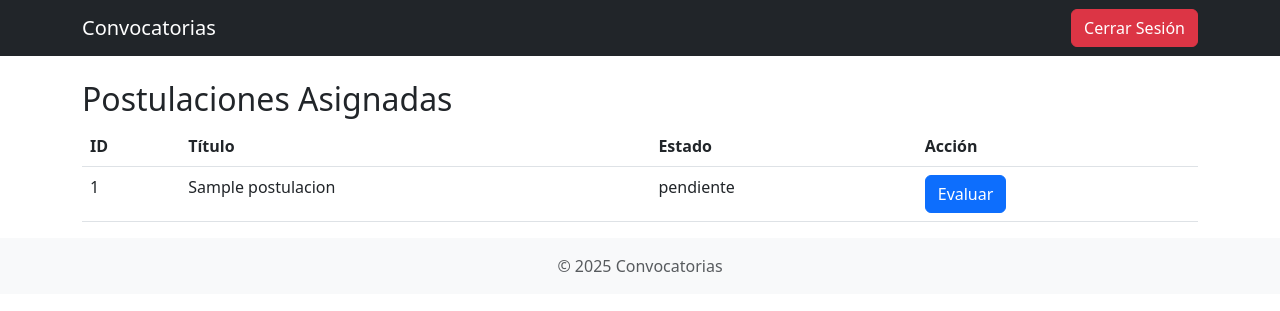
After one commit to mlopez8621/conv_cort_proyec, a Django app: page /convocatorias/postulaciones-asignadas/ in a window 1280 px wide. The commit adds this page. Shown: the top 311 px of the page. Run offline with Django 5.2, Linux system fonts and the light colour scheme; a user stored in the database is signed in; tables that the repository leaves empty hold one stand-in row (values such as "Sample post").

Commit message:
Formulario de evaluacion - Curador

```diff
--- a/conv_cort_proyec/urls.py
+++ b/conv_cort_proyec/urls.py
@@ -17,12 +17,13 @@ Including another URLconf
 from django.contrib import admin
 from django.urls import path, include
 from django.contrib.auth import views as auth_views
+from convocatorias.views import custom_login
 
 urlpatterns = [
     path('admin/', admin.site.urls),
     path('convocatorias/', include('convocatorias.urls')),  # ✅ Incluye las URLs de la app
 
     # 🔹 Rutas de autenticación (Login y Logout)
-    path('accounts/login/', auth_views.LoginView.as_view(template_name='convocatorias/login.html'), name='login'),
+    path('accounts/login/', custom_login, name='custom_login'),
     path('accounts/logout/', auth_views.LogoutView.as_view(), name='logout'),
 ]
--- a/convocatorias/models.py
+++ b/convocatorias/models.py
@@ -92,14 +92,20 @@ class Postulacion(models.Model):
 
 
 class Evaluacion(models.Model):
-    postulacion = models.ForeignKey(Postulacion, on_delete=models.CASCADE)
-    evaluador = models.ForeignKey(User, on_delete=models.CASCADE, related_name='evaluaciones')  # Evaluador es un usuario
-    comentarios = models.TextField()
-    calificacion = models.IntegerField(default=0)  # Nota del evaluador (escala 1-10 por ejemplo)
+    OPCIONES_RECOMENDACION = [
+        ('si', 'Sí'),
+        ('no', 'No'),
+        ('discusion', 'Discusión'),
+    ]
+
+    postulacion = models.ForeignKey('Postulacion', on_delete=models.CASCADE, related_name="evaluaciones")
+    evaluador = models.ForeignKey(User, on_delete=models.CASCADE, related_name="evaluaciones")
+    comentario = models.TextField(verbose_name="Comentario del evaluador", blank=True, null=True)  # 🔹 Permitir valores nulos
+    recomendacion = models.CharField(max_length=10, choices=OPCIONES_RECOMENDACION, verbose_name="¿Recomienda el corto para exhibición?", blank=True, null=True)
     fecha_evaluacion = models.DateTimeField(auto_now_add=True)
 
     def __str__(self):
-        return f"Evaluación de {self.postulacion.titulo} por {self.evaluador.username}"
+        return f"Evaluación de {self.evaluador.username} - {self.postulacion.titulo}"
 
 
 class Veredicto(models.Model):
--- a/convocatorias/templates/base.html
+++ b/convocatorias/templates/base.html
@@ -18,7 +18,7 @@
                     <button type="submit" class="btn btn-danger">Cerrar Sesión</button>
                 </form>
             {% else %}
-                <a href="{% url 'login' %}" class="btn btn-primary">Iniciar Sesión</a>
+                <a href="{% url 'custom_login' %}" class="btn btn-primary">Iniciar Sesión</a>
             {% endif %}
         </div>
     </nav>
--- a/convocatorias/templates/convocatorias/login.html
+++ b/convocatorias/templates/convocatorias/login.html
@@ -7,7 +7,7 @@
 {% if form.errors %}
   <p style="color: red;">Usuario o contraseña incorrectos</p>
 {% endif %}
-<form method="POST" action="{% url 'login' %}">
+<form method="POST" action="{% url 'custom_login' %}">
     {% csrf_token %}
     <div class="mb-3">
         <label for="id_username">Usuario:</label>
--- /dev/null
+++ b/convocatorias/templates/convocatorias/postulaciones_asignadas.html
@@ -0,0 +1,33 @@
+{% extends "base.html" %}
+
+{% block content %}
+<h2>Postulaciones Asignadas</h2>
+<table class="table">
+    <thead>
+        <tr>
+            <th>ID</th>
+            <th>Título</th>
+            <th>Estado</th>
+            <th>Acción</th>
+        </tr>
+    </thead>
+    <tbody>
+        {% for postulacion in postulaciones %}
+        <tr>
+            <td>{{ postulacion.id }}</td>
+            <td>{{ postulacion.titulo }}</td>
+            <td>{{ postulacion.estado }}</td>
+            <td>
+                <a href="{% url 'evaluar_postulacion' postulacion.id %}" class="btn btn-primary">
+                    Evaluar
+                </a>
+            </td>
+        </tr>
+        {% empty %}
+        <tr>
+            <td colspan="4">No tienes postulaciones asignadas.</td>
+        </tr>
+        {% endfor %}
+    </tbody>
+</table>
+{% endblock %}
--- a/convocatorias/urls.py
+++ b/convocatorias/urls.py
@@ -4,7 +4,9 @@ from .views import (
     postulacion_exitosa,
     verificar_postulacion,
     lista_postulaciones_admin,
-    asignar_evaluadores
+    asignar_evaluadores,
+    evaluar_postulacion,
+    postulaciones_asignadas
 )
 
 urlpatterns = [
@@ -13,4 +15,6 @@ urlpatterns = [
     path('verificar-postulacion/<int:postulacion_id>/', verificar_postulacion, name='verificar_postulacion'),  # 🔹 Nueva ruta
     path('lista-postulaciones/', lista_postulaciones_admin, name='lista_postulaciones_admin'),  # ✅ Nueva ruta
     path('asignar-evaluadores/<int:postulacion_id>/', asignar_evaluadores, name='asignar_evaluadores'),  # ✅ Nueva URL
+    path('evaluar-postulacion/<int:postulacion_id>/', evaluar_postulacion, name='evaluar_postulacion'),
+    path('postulaciones-asignadas/', postulaciones_asignadas, name='postulaciones_asignadas'),
 ]
--- a/convocatorias/views.py
+++ b/convocatorias/views.py
@@ -1,9 +1,13 @@
 from django.core.mail import send_mail
 from django.shortcuts import render, redirect, get_object_or_404
 from django.contrib.auth.decorators import login_required, user_passes_test
+from django.contrib.auth import login, authenticate
 from django.contrib.auth.models import User
-from .models import Postulacion, Evaluador
+from django.contrib import messages
+from .models import Postulacion, Evaluador, Evaluacion
 from .forms import PostulacionForm
+from .forms import EvaluacionForm
+from django.http import HttpResponseRedirect
 
 def postulacion_publica(request):
     if request.method == 'POST':
@@ -97,3 +101,82 @@ def asignar_evaluadores(request, postulacion_id):
 
     evaluadores = Evaluador.objects.all()
     return render(request, 'convocatorias/asignar_evaluadores.html', {'postulacion': postulacion, 'evaluadores': evaluadores})
+
+from django.shortcuts import render, get_object_or_404, redirect
+from django.contrib.auth.decorators import login_required
+from django.contrib import messages
+from .models import Postulacion, Evaluacion
+from .forms import EvaluacionForm  # Importa el formulario
+
+@login_required
+def evaluar_postulacion(request, postulacion_id):
+    """
+    Vista para evaluar una postulación, pero restringida a las que el evaluador tiene asignadas.
+    """
+    usuario = request.user
+    postulacion = get_object_or_404(Postulacion, id=postulacion_id)
+
+    # Verificar si el usuario tiene permiso para evaluar esta postulación
+    evaluacion_asignada = Evaluacion.objects.filter(postulacion=postulacion, evaluador=usuario).exists()
+
+    if not evaluacion_asignada:
+        messages.error(request, "No tienes permiso para evaluar esta postulación.")
+        return redirect('postulaciones_asignadas')
+
+    # Verifica si ya existe una evaluación o crea una nueva
+    evaluacion, created = Evaluacion.objects.get_or_create(postulacion=postulacion, evaluador=usuario)
+
+    if request.method == "POST":
+        form = EvaluacionForm(request.POST, instance=evaluacion)
+        if form.is_valid():
+            form.save()
+            messages.success(request, "Evaluación guardada correctamente.")
+            return redirect("postulaciones_asignadas")
+    else:
+        form = EvaluacionForm(instance=evaluacion)
+
+    return render(request, "convocatorias/evaluar_postulacion.html", {
+        "postulacion": postulacion,
+        "form": form  # ✅ Agrega el formulario aquí
+    })
+
+
+@login_required
+def postulaciones_asignadas(request):
+    """
+    Vista que muestra al evaluador solo las postulaciones que tiene asignadas.
+    """
+    usuario = request.user  # Obtener el usuario autenticado
+    evaluaciones = Evaluacion.objects.filter(evaluador=usuario)  # Filtrar solo sus asignaciones
+    postulaciones = [eva.postulacion for eva in evaluaciones]  # Obtener las postulaciones evaluadas
+
+    return render(request, 'convocatorias/postulaciones_asignadas.html', {'postulaciones': postulaciones})
+
+def custom_login(request):
+    print("🔹 Entrando a custom_login")  # 🔥 Debug
+    if request.method == "POST":
+        username = request.POST["username"]
+        password = request.POST["password"]
+        user = authenticate(request, username=username, password=password)
+
+        if user is not None:
+            login(request, user)
+            print(f"Usuario autenticado: {user.username} (is_staff={user.is_staff})")
+
+            # ✅ Si es administrador, redirigir a la lista de postulaciones
+            if user.is_staff:
+                print("Redirigiendo a lista_postulaciones_admin")  # 🔹 Debug
+                return redirect("lista_postulaciones_admin")
+
+            # ✅ Si es evaluador, redirigir a las postulaciones asignadas
+            else:
+                print("Redirigiendo a postulaciones_asignadas")  # 🔹 Debug
+                return redirect("postulaciones_asignadas")
+
+        else:
+            print("❌ Error: Usuario o contraseña incorrectos")  # 🔹 Debug
+            messages.error(request, "Usuario o contraseña incorrectos.")
+            render(request, "convocatorias/login.html")  # Redirigir al login si falla
+
+    print("❌ Redirigiendo a login (Acceso por GET)")  # 🔹 Debug
+    return render(request, "convocatorias/login.html")
```
Also changed, not shown: convocatorias/forms.py (+10 -0 lines), convocatorias/templates/convocatorias/evaluar_postulacion.html (added, +20 -0 lines), convocatorias/migrations/0005_remove_evaluacion_calificacion_and_more.py (added).
